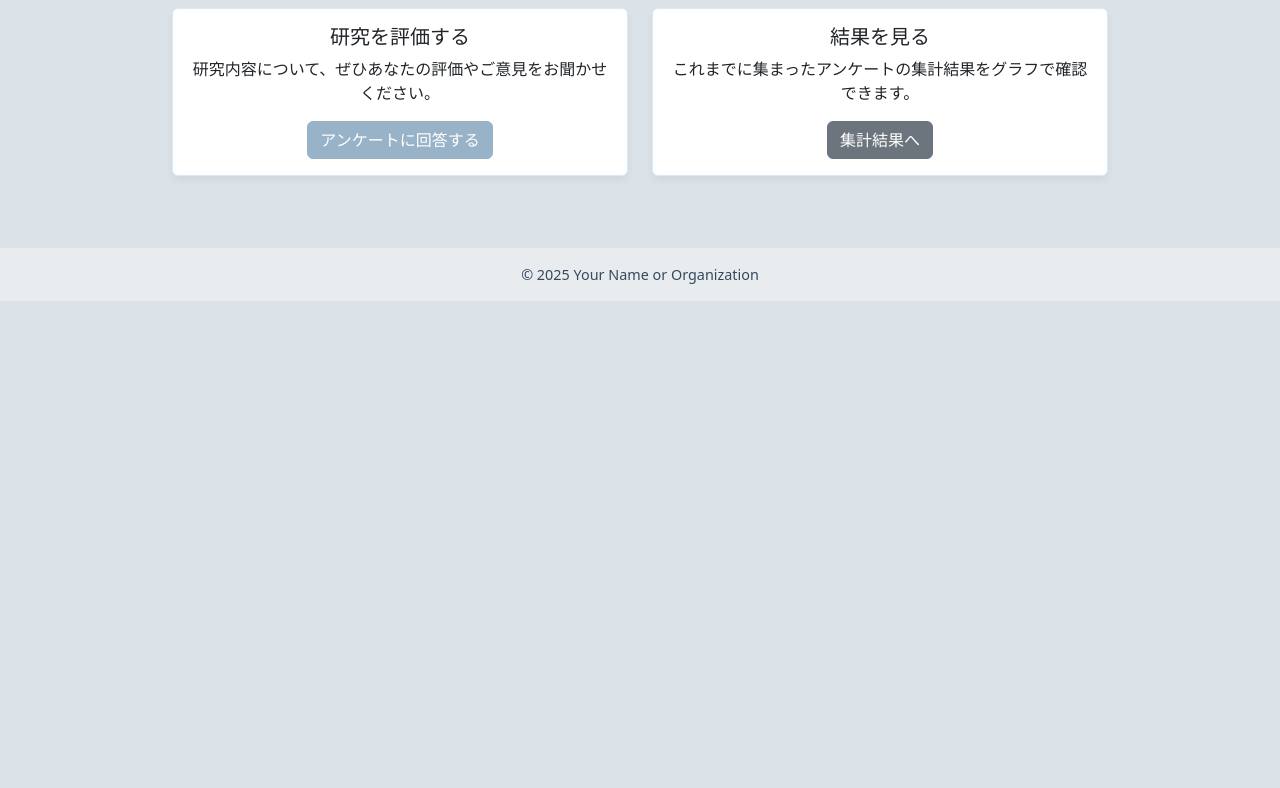
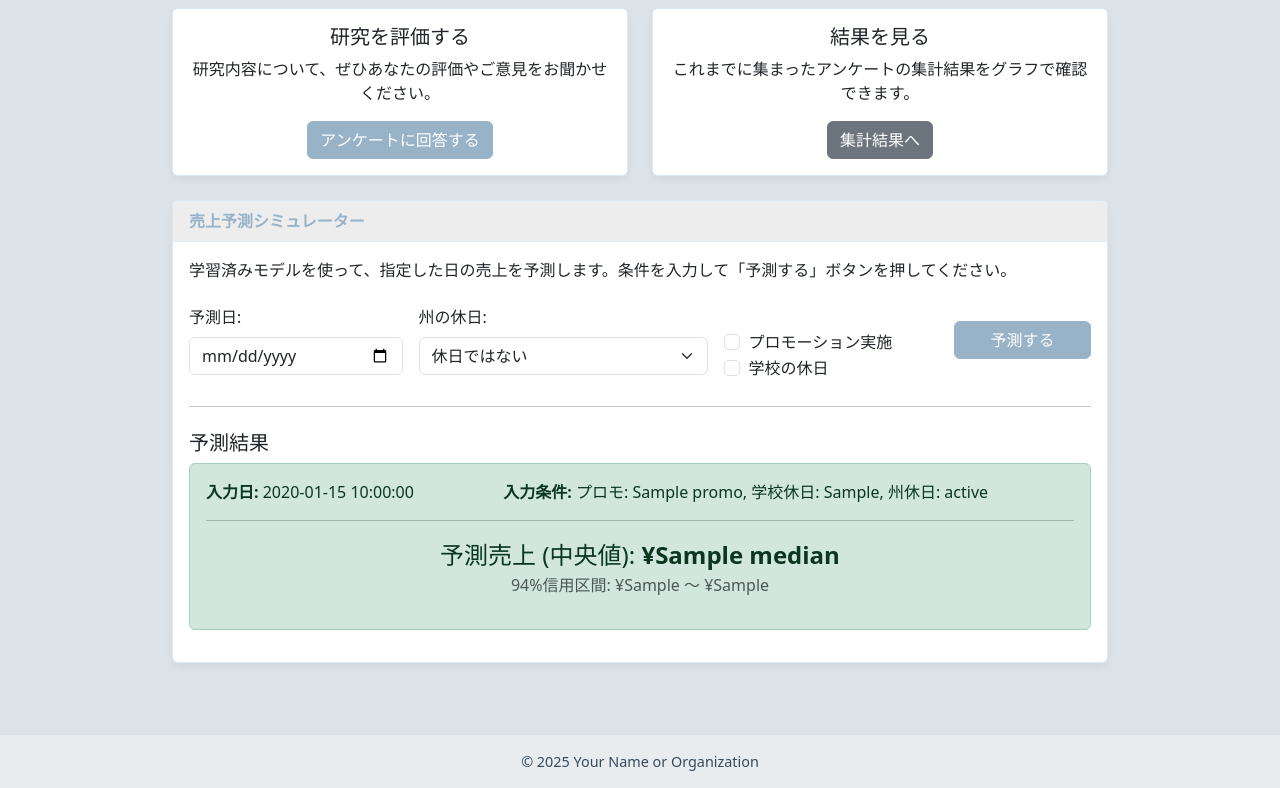
Before and after one commit to KotaTamaki/system_introduce, a Flask app: template templates/index.html in a window 1280 px wide. Shown: the part 416-1204 px from the top of the page. Before the commit the page ends 717 px from the top, so only its background shows below. Run offline with Flask 3, Linux system fonts and the light colour scheme; the template is opened without the code that fills it: most values are stand-ins (such as "Sample title", 1, 10 or a date in 2020); parts of the project's set-up code (start-up, migrations or seed data) failed here and were passed over.

Commit message:
予測機能を追加

```diff
--- a/app.py
+++ b/app.py
@@ -3,17 +3,24 @@ import json
 from flask import Flask, render_template, request, redirect, url_for, flash
 from datetime import datetime
 import pandas as pd
+import numpy as np
+
+# --- PyMC関連のインポート ---
+import pymc as pm
+import arviz as az
+import pytensor.tensor as pt
+import warnings
+
+# FutureWarningを無視
+warnings.simplefilter(action='ignore', category=FutureWarning)
 
 # Flaskアプリケーションの初期化
 app = Flask(__name__)
 app.secret_key = 'supersecretkey'  # flashメッセージのために必要
 
-# アンケート結果を保存するディレクトリ
+# --- アンケート機能関連の定数 ---
 DATA_FOLDER = 'data'
-# dataディレクトリが存在しない場合は作成
 os.makedirs(DATA_FOLDER, exist_ok=True)
-
-# 質問項目
 QUESTIONS = [
     "質問1: この研究の新規性は評価できますか？",
     "質問2: 提案手法の有効性は明確に示されていると感じますか？",
@@ -22,49 +29,183 @@ QUESTIONS = [
     "質問5: この研究は、関連分野に貢献すると思いますか？"
 ]
 
-@app.route('/')
+# --- 売上予測モデル関連のグローバル設定 ---
+MODEL_FILE = "static/sales_model_trace.nc"
+N_ORDER_YEARLY = 10  # モデル定義で使用したフーリエ級数の次数
+
+# ==============================================================================
+# 【変更点】CSVを読み込む代わりに、学習時の情報を定数として保持
+# ==============================================================================
+# 以下の値は、事前に 'train_store1.csv' から計算したものです。
+# これにより、アプリケーション実行時にCSVファイルを読み込む必要がなくなります。
+N_TRAIN = 687  # フィルタリング後の学習データ総数 (例)
+LAST_TRAIN_DATE = pd.to_datetime('2015-01-29')  # 学習データの最終日 (例)
+INITIAL_SALES_LOG = 8.8  # 学習データの最初のlog(Sales) (例)
+# ==============================================================================
+
+
+# モデル構築関数
+def build_model():
+    """PyMCモデルの構造を定義する関数。ダミーデータで構造のみを定義する。"""
+    coords = {"time": [0], "dayofweek_state": np.arange(7),
+              "yearly_fourier": np.arange(2 * N_ORDER_YEARLY)}
+
+    with pm.Model(coords=coords) as model:
+        # Data containers (サイズ1のダミーで初期化)
+        promo_data = pm.Data('promo_data', [0], mutable=True)
+        dayofweek_idx = pm.Data('dayofweek_idx', [0], mutable=True)
+        school_holiday_data = pm.Data('school_holiday_data', [0], mutable=True)
+        state_holiday_a_data = pm.Data('state_holiday_a_data', [0], mutable=True)
+        state_holiday_b_data = pm.Data('state_holiday_b_data', [0], mutable=True)
+        state_holiday_c_data = pm.Data('state_holiday_c_data', [0], mutable=True)
+        time_year_data = pm.Data('time_year_data', [0.0], mutable=True)
+
+        # Trend (初期値は定数から設定)
+        sigma_trend = pm.HalfNormal('sigma_trend', sigma=0.5)
+        trend_rw = pm.GaussianRandomWalk('trend_rw', sigma=sigma_trend, dims="time",
+                                       init_dist=pm.Normal.dist(mu=INITIAL_SALES_LOG, sigma=1))
+
+        # Seasonality
+        seasonality_weekly = pm.Normal('seasonality_weekly', mu=0, sigma=1.0, dims="dayofweek_state")
+        yearly_beta = pm.Normal('yearly_beta', mu=0, sigma=1.0, dims="yearly_fourier")
+        fourier_features_yearly = pt.concatenate(
+            [pt.cos(2 * np.pi * (k + 1) * time_year_data)[:, None] for k in range(N_ORDER_YEARLY)] +
+            [pt.sin(2 * np.pi * (k + 1) * time_year_data)[:, None] for k in range(N_ORDER_YEARLY)], axis=1
+        )
+        seasonality_yearly = pm.math.dot(fourier_features_yearly, yearly_beta)
+
+        # Regressors
+        beta_promo = pm.Normal('beta_promo', mu=0, sigma=1.0)
+        beta_school = pm.Normal('beta_school', mu=0, sigma=1.0)
+        beta_state_a = pm.Normal('beta_state_a', mu=0, sigma=1.0)
+        beta_state_b = pm.Normal('beta_state_b', mu=0, sigma=1.0)
+        beta_state_c = pm.Normal('beta_state_c', mu=0, sigma=1.0)
+
+        mu = (trend_rw + seasonality_weekly[dayofweek_idx] + seasonality_yearly +
+              beta_promo * promo_data + beta_school * school_holiday_data +
+              beta_state_a * state_holiday_a_data + beta_state_b * state_holiday_b_data +
+              beta_state_c * state_holiday_c_data)
+
+        sigma_obs = pm.HalfNormal('sigma_obs', sigma=0.5)
+        # 観測データはダミーを設定。予測時には利用されない。
+        sales_log_lik = pm.Normal('sales_log_lik', mu=mu, sigma=sigma_obs, observed=[INITIAL_SALES_LOG], dims="time")
+    return model
+
+# モデルとトレースをグローバルにロード
+pymc_model = build_model()
+try:
+    trace = az.from_netcdf(MODEL_FILE)
+    print(f"学習済みモデル {MODEL_FILE} を正常に読み込みました。")
+except FileNotFoundError:
+    print(f"警告: モデルファイル {MODEL_FILE} が見つかりません。予測機能は利用できません。")
+    trace = None
+    pymc_model = None
+
+
+@app.route('/', methods=['GET', 'POST'])
 def index():
-    """研究概要ページ"""
+    """研究概要ページ 兼 予測実行ページ"""
     research_summary = """
     研究論文は、階層的な販売予測における精度向上と一貫性の確保に焦点を当てています。具体的には、限られた履歴データ、有用な情報の不足、および階層的制約の考慮不足といった課題に対処するため、特徴の分離抽出と再調整に基づく新しい予測手法を提案しています。提案されたフレームワークは、類似製品データを用いた事前学習と微調整、時系列依存および非依存特徴を独立して抽出するモジュール、そして階層的な一貫性を保証する調整モジュールと損失関数を組み合わせています。実世界の小売データを用いた実験により、この手法が既存の主流な予測モデルと比較して優れた性能を示し、供給チェーン管理における意思決定を効果的に支援することが実証されました。
     """
-    return render_template('index.html', summary=research_summary)
 
+    prediction_result = None
+    input_data_dict = None
+
+    if request.method == 'POST':
+        if pymc_model is None or trace is None:
+            flash('予測モデルがロードされていないため、予測を実行できません。', 'danger')
+        else:
+            try:
+                # フォームからデータを取得
+                date_str = request.form.get('prediction_date')
+                promo = int(request.form.get('promo', 0))
+                school_holiday = int(request.form.get('school_holiday', 0))
+                state_holiday = request.form.get('state_holiday', '0')
+
+                prediction_date = pd.to_datetime(date_str)
+
+                # 入力データを保存
+                input_data_dict = {
+                    "date": prediction_date.strftime('%Y年%m月%d日'),
+                    "promo": "あり" if promo == 1 else "なし",
+                    "school_holiday": "あり" if school_holiday == 1 else "なし",
+                    "state_holiday": {"0": "なし", "a": "祝日A", "b": "祝日B", "c": "祝日C"}[state_holiday]
+                }
+
+                # 【変更点】定数を使用して予測用データを作成
+                new_time_delta = (prediction_date - LAST_TRAIN_DATE).days
+                if new_time_delta <= 0:
+                    flash(f'予測日は学習データの最終日 ({LAST_TRAIN_DATE.strftime("%Y-%m-%d")}) より後の日付を選択してください。', 'warning')
+                    return render_template('index.html', summary=research_summary, prediction_result=None, input_data=None)
+
+                full_prediction_range = pd.date_range(start=LAST_TRAIN_DATE + pd.Timedelta(days=1), periods=new_time_delta, freq='D')
+
+                # 特徴量の作成
+                time_coords_pred = np.arange(N_TRAIN, N_TRAIN + new_time_delta)
+                time_year_pred = (full_prediction_range.dayofyear / 365.25).values
+                dayofweek_pred = (full_prediction_range.dayofweek).values # 0-6
+
+                promo_pred = np.zeros(new_time_delta); promo_pred[-1] = promo
+                school_holiday_pred = np.zeros(new_time_delta); school_holiday_pred[-1] = school_holiday
+                state_holiday_a_pred = np.zeros(new_time_delta); state_holiday_a_pred[-1] = 1 if state_holiday == 'a' else 0
+                state_holiday_b_pred = np.zeros(new_time_delta); state_holiday_b_pred[-1] = 1 if state_holiday == 'b' else 0
+                state_holiday_c_pred = np.zeros(new_time_delta); state_holiday_c_pred[-1] = 1 if state_holiday == 'c' else 0
+
+                # モデルに新しいデータをセット
+                with pymc_model:
+                    pm.set_data({
+                        'promo_data': promo_pred,
+                        'dayofweek_idx': dayofweek_pred,
+                        'school_holiday_data': school_holiday_pred,
+                        'state_holiday_a_data': state_holiday_a_pred,
+                        'state_holiday_b_data': state_holiday_b_pred,
+                        'state_holiday_c_data': state_holiday_c_pred,
+                        'time_year_data': time_year_pred,
+                    })
+
+                    pred = pm.sample_posterior_predictive(
+                        trace,
+                        var_names=["sales_log_lik"],
+                        random_seed=42,
+                        extend_inferencedata=False
+                    )
+
+                # 最後の時点の予測値のみを取得して結果を計算
+                last_day_preds = np.exp(pred.posterior_predictive['sales_log_lik'].sel(time=time_coords_pred[-1]).values.flatten())
+
+                prediction_result = {
+                    'median': f"{np.median(last_day_preds):,.0f}",
+                    'hdi_3': f"{az.hdi(last_day_preds, hdi_prob=0.94)[0]:,.0f}",
+                    'hdi_97': f"{az.hdi(last_day_preds, hdi_prob=0.94)[1]:,.0f}",
+                }
+
+            except Exception as e:
+                flash(f'予測中にエラーが発生しました: {e}', 'danger')
+
+    return render_template('index.html', summary=research_summary, prediction_result=prediction_result, input_data=input_data_dict)
+
+# --- 以下、アンケートと結果表示のルート (変更なし) ---
 @app.route('/survey', methods=['GET', 'POST'])
 def survey():
     """アンケートページ"""
     if request.method == 'POST':
-        # フォームからデータを辞書として受け取る
-        data = {
-            'q1': request.form.get('q1'),
-            'q2': request.form.get('q2'),
-            'q3': request.form.get('q3'),
-            'q4': request.form.get('q4'),
-            'q5': request.form.get('q5'),
-            'comment': request.form.get('comment'),
-            'timestamp': datetime.now().isoformat()
-        }
-
-        # 必須項目が選択されているかチェック
+        data = { 'q1': request.form.get('q1'), 'q2': request.form.get('q2'), 'q3': request.form.get('q3'), 'q4': request.form.get('q4'), 'q5': request.form.get('q5'), 'comment': request.form.get('comment'), 'timestamp': datetime.now().isoformat() }
         if not all([data['q1'], data['q2'], data['q3'], data['q4'], data['q5']]):
             flash('すべての評価質問に回答してください。', 'danger')
             return render_template('survey.html', questions=QUESTIONS, form_data=data)
 
-        # タイムスタンプをファイル名にしてJSONファイルとして保存
         filename = os.path.join(DATA_FOLDER, f"result_{datetime.now().strftime('%Y%m%d%H%M%S%f')}.json")
         with open(filename, 'w', encoding='utf-8') as f:
             json.dump(data, f, ensure_ascii=False, indent=4)
-
         flash('アンケートへのご協力、ありがとうございました！', 'success')
         return redirect(url_for('results'))
-
     return render_template('survey.html', questions=QUESTIONS)
 
 @app.route('/results')
 def results():
     """集計結果ページ"""
     all_data = []
-    # dataディレクトリ内の全jsonファイルを読み込む
     for filename in sorted(os.listdir(DATA_FOLDER)):
         if filename.endswith('.json'):
             filepath = os.path.join(DATA_FOLDER, filename)
@@ -74,50 +215,17 @@ def results():
             except json.JSONDecodeError:
                 print(f"Warning: Skipping corrupted or empty file: {filename}")
 
-
-    chart_data = None
-    comments = []
-    total_responses = len(all_data)
-
+    chart_data, comments, total_responses = None, [], len(all_data)
     if all_data:
-        # Pandas DataFrameに変換して集計を容易にする
         df = pd.DataFrame(all_data)
-
-        # コメントを抽出
         comments = df['comment'].dropna().tolist()
-
-        # グラフ用のデータを作成
-        chart_labels = [q.split(':')[0] for q in QUESTIONS] # ["質問1", "質問2", ...]
-
-        # 各評価(1-5)ごとにデータを集計
-        datasets = []
-        ratings = [1, 2, 3, 4, 5]
-        # グラフの色
+        chart_labels = [q.split(':')[0] for q in QUESTIONS]
+        datasets, ratings = [], [1, 2, 3, 4, 5]
         colors = ['rgba(255, 99, 132, 0.7)', 'rgba(255, 159, 64, 0.7)', 'rgba(255, 205, 86, 0.7)', 'rgba(75, 192, 192, 0.7)', 'rgba(54, 162, 235, 0.7)']
-
         for i, rating in enumerate(ratings):
-            rating_counts = []
-            for q_num in range(1, 6):
-                # DataFrameの列名を 'q1', 'q2', ... とする
-                q_col = f'q{q_num}'
-                # 各質問で現在の評価(rating)に一致する回答数をカウント
-                # 文字列の'1'-'5'と比較
-                count = (df[q_col] == str(rating)).sum() if q_col in df else 0
-                rating_counts.append(int(count))
-
-            datasets.append({
-                'label': f'評価 {rating}',
-                'data': rating_counts,
-                'backgroundColor': colors[i % len(colors)],
-            })
-
-        chart_data = {
-            'labels': chart_labels,
-            'datasets': datasets
-        }
-        # テンプレートに渡すためにJSON文字列に変換
-        chart_data = json.dumps(chart_data)
-
+            rating_counts = [(df[f'q{q_num}'] == str(rating)).sum() if f'q{q_num}' in df else 0 for q_num in range(1, 6)]
+            datasets.append({'label': f'評価 {rating}', 'data': [int(c) for c in rating_counts], 'backgroundColor': colors[i % len(colors)]})
+        chart_data = json.dumps({'labels': chart_labels, 'datasets': datasets})
     return render_template('results.html', chart_data=chart_data, comments=comments, total_responses=total_responses)
 
 if __name__ == '__main__':
--- a/templates/index.html
+++ b/templates/index.html
@@ -28,4 +28,74 @@
         </div>
     </div>
 </div>
+
+<div class="card mb-4">
+    <div class="card-header">
+        売上予測シミュレーター
+    </div>
+    <div class="card-body">
+        <p class="card-text">学習済みモデルを使って、指定した日の売上を予測します。条件を入力して「予測する」ボタンを押してください。</p>
+
+        <form method="POST" action="{{ url_for('index') }}" class="mb-4">
+            <div class="row g-3 align-items-center">
+                <div class="col-md-3">
+                    <label for="prediction_date" class="form-label">予測日:</label>
+                    <input type="date" class="form-control" id="prediction_date" name="prediction_date" required>
+                </div>
+                <div class="col-md-4">
+                    <label for="state_holiday" class="form-label">州の休日:</label>
+                    <select class="form-select" id="state_holiday" name="state_holiday">
+                        <option value="0" selected>休日ではない</option>
+                        <option value="a">祝日(a)</option>
+                        <option value="b">祝日(b)</option>
+                        <option value="c">祝日(c)</option>
+                    </select>
+                </div>
+                <div class="col-md-3">
+                    <label class="form-label">&nbsp;</label>
+                    <div class="form-check">
+                        <input class="form-check-input" type="checkbox" value="1" id="promo" name="promo">
+                        <label class="form-check-label" for="promo">
+                            プロモーション実施
+                        </label>
+                    </div>
+                    <div class="form-check">
+                        <input class="form-check-input" type="checkbox" value="1" id="school_holiday" name="school_holiday">
+                        <label class="form-check-label" for="school_holiday">
+                            学校の休日
+                        </label>
+                    </div>
+                </div>
+                <div class="col-md-2 d-flex align-items-end">
+                    <button type="submit" class="btn btn-primary w-100">予測する</button>
+                </div>
+            </div>
+        </form>
+
+        {% if prediction_result %}
+        <hr>
+        <h5 class="mt-4">予測結果</h5>
+        <div class="alert alert-success">
+            <div class="row">
+                <div class="col-md-4">
+                    <strong>入力日:</strong> {{ input_data.date }}
+                </div>
+                <div class="col-md-8">
+                     <strong>入力条件:</strong>
+                     プロモ: {{ input_data.promo }},
+                     学校休日: {{ input_data.school_holiday }},
+                     州休日: {{ input_data.state_holiday }}
+                </div>
+            </div>
+            <hr>
+            <p class="fs-4 text-center mb-0">
+                予測売上 (中央値): <strong>¥{{ prediction_result.median }}</strong>
+            </p>
+            <p class="text-center text-muted">
+                94%信用区間: ¥{{ prediction_result.hdi_3 }} 〜 ¥{{ prediction_result.hdi_97 }}
+            </p>
+        </div>
+        {% endif %}
+    </div>
+</div>
 {% endblock %}
```
Also changed, not shown: 1 other file.
